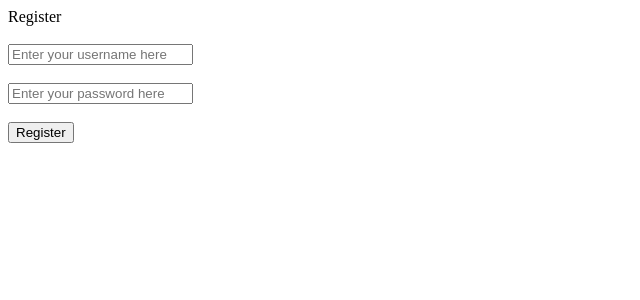
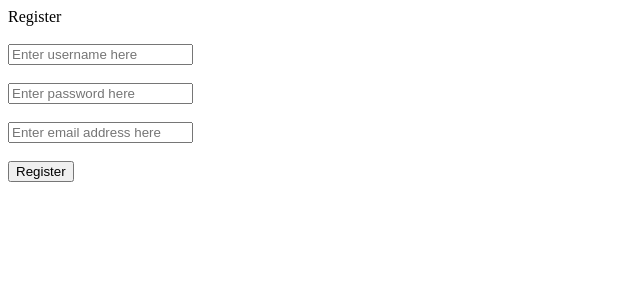
Before and after one commit to Parthmm/CineCult, a React (Create React App) app in the folder client/: page /register in a window 1280 px wide. Shown: the top 300 px of the page, without its empty margins (0-640 px from the left). Built offline with nearby package versions, Linux system fonts and the light colour scheme; no server answers.

Commit message:
added email input to register/login

```diff
--- a/client/src/routes/Register.jsx
+++ b/client/src/routes/Register.jsx
@@ -9,6 +9,7 @@ function Register() {
 
     const [name, setUsername] = useState("")
     const [password, setPassword] = useState("")
+    const [email, setEmail] = useState("")
     const [error, setError] = useState("")
 
     const addUser = (e) => {
@@ -22,6 +23,7 @@ function Register() {
                 user_id: uuidv4(),
                 name: name,
                 password: password,
+                email: email
             }),
         })
             .then(response => {
@@ -33,7 +35,7 @@ function Register() {
             .then(data => {
 
                 if (data.error) {
-                    setError("Username already exists");
+                    setError("Error Registering. Try again.");
                 } else {
                     setError("Congrats on creating an account. Please go the the login page.");
                 }
@@ -56,7 +58,7 @@ function Register() {
                         onChange={(e) => {
                             setUsername(e.target.value)
                         }}
-                        placeholder="Enter your username here"
+                        placeholder="Enter username here"
                         className={"inputBox"} />
                     <label className="errorLabel">{ }</label>
                 </div>
@@ -67,12 +69,22 @@ function Register() {
                         onChange={(e) => {
                             setPassword(e.target.value)
                         }}
-                        placeholder="Enter your password here"
+                        placeholder="Enter password here"
                         className={"inputBox"} />
-
+                    <label className="errorLabel">{ }</label>
                 </div>
                 <br />
-                <label className="errorLabel">{error}</label>
+                <div className={"inputContainer"}>
+                    <input
+                        type="email"
+                        onChange={(e) => {
+                            setEmail(e.target.value)
+                        }}
+                        placeholder="Enter email address here"
+                        className={"inputBox"} />
+                    <label className="errorLabel">{error}</label>
+                </div>
+                <br />
                 <div>
                     <button type="submit">Register</button>
                 </div>
```
Also changed, not shown: 1 other file (tests, documents, lock files or other folders).
